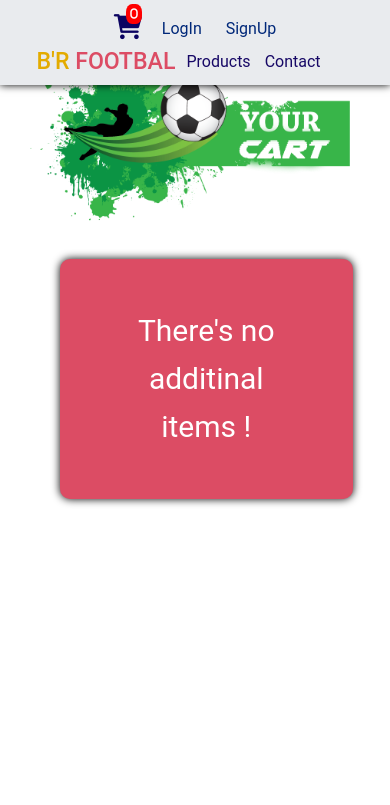
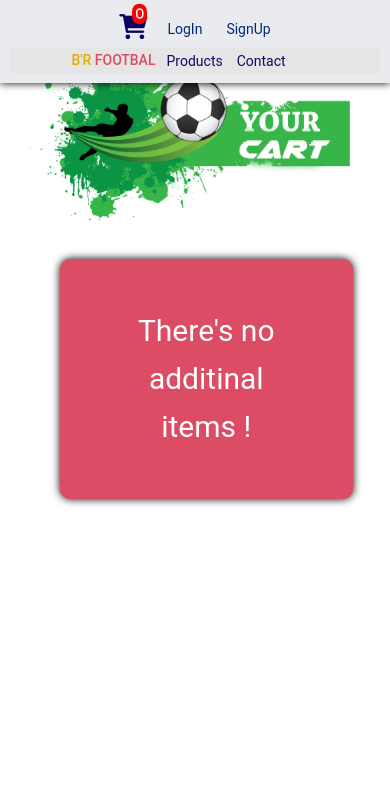
Before and after one commit to Rageh97/STORE_APP, a plain HTML site: page index.html in a window 390 px wide. Shown: the top 805 px of the page. Drawn offline with nearby package versions, Linux system fonts and the light colour scheme.

Commit message:
update responsive

```diff
--- a/main.css
+++ b/main.css
@@ -47,7 +47,7 @@ header {
 .brand .br {
   color: rgb(227, 171, 0);
 }
-.aproducts{
+.aproducts {
   text-decoration: none;
 }
 
@@ -78,7 +78,7 @@ header {
 /* end of header  ................................*/
 
 .section-1 {
-  height: 600px;
+  height: 700px;
   display: flex;
   justify-content: center;
   background-image: url("/img/cover.jpg");
@@ -86,29 +86,33 @@ header {
   margin-bottom: 70px;
   object-fit: cover;
 }
-@media screen and (min-width: 480px) {
-  .section-1{
+/* @media screen and (max-width: 480px) {
+  .section-1 {
     height: 500px;
     object-fit: contain;
   }
- .brand{
+  .brand {
     background-color: rgb(218, 218, 218);
 
     border-radius: 20px;
-
   }
-}
-@media screen and (max-width: 320px) {
-  .section-1{
+} */
+@media screen and (max-width: 580px) {
+  .section-1 {
     height: 300px;
     object-fit: contain;
   }
- .brand{
+  .brand {
     background-color: rgb(229, 229, 229);
+  }
+  .brand h3,
+  .br,
+  .span {
+    font-size: 14px;
+  }
+  .lore a{
+    font-size: 14px;
 
- }
- .brand h3, .br, .span{
-  font-size: 14px;
   }
 }
 .text h1 {
@@ -120,7 +124,6 @@ border-radius: 20px;
 .products-item {
   flex-wrap: wrap;
   width: 100%;
-
 }
 
 /* end of section 1.............................. */
@@ -130,7 +133,6 @@ border-radius: 20px;
 }
 .text-header h3 {
   margin-bottom: 25px;
-
 }
 
 /* cart................................................ */
@@ -180,7 +182,6 @@ border-radius: 20px;
 @media screen and (max-width: 920px) {
   .cart {
     width: 100%;
-
   }
 }
 .cart-Item {
@@ -206,7 +207,7 @@ border-radius: 20px;
 .total-price {
   width: 100%;
 }
-.no-items{
+.no-items {
   margin-left: 60px;
   border-radius: 10px;
   box-shadow: 0px 0px 8px black;
@@ -214,37 +215,36 @@ border-radius: 20px;
   transition: 2s;
 }
 /* ......very important how can i do animation scroll by css............................................................... */
-.hidden{
+.hidden {
   opacity: 0;
   transition: all 1.5s;
   filter: blur(5px);
   transform: translateX(-100%);
 }
-.show{
+.show {
   opacity: 1;
   filter: blur(0);
   transform: translateX(0);
 }
-@media(prefers-reduced-motion){
-  .hidden{
-
+@media (prefers-reduced-motion) {
+  .hidden {
     transition: none;
   }
 }
 /* ................................................................................... */
 
 /* ,,,,,,,,,,,,,,,,,,,,,,,,,,,,,,,,,,,,,,,,,,,,,,,,,,,,,,,,,,,,,,,,,,,,,,,,,,,,,,,,,,,, */
-.secfooter1{
+.secfooter1 {
   background-color: #0d3c83;
   box-shadow: 0px 0px 8px black;
   padding: 0;
   margin: 0;
 }
-i:hover{
+i:hover {
   color: orange;
   transition: 0.5s;
 }
-.UP{
+.UP {
   background-color: red;
   float: right;
   margin-top: -50px;
@@ -252,7 +252,6 @@ i:hover{
   padding: 2px;
   border: none;
   border-radius: 3px;
-
 }
 /* .......................................................................... */
 /* ..............responsive page............................................. */
```
Lines whose indentation alone changed are shown as unchanged.
